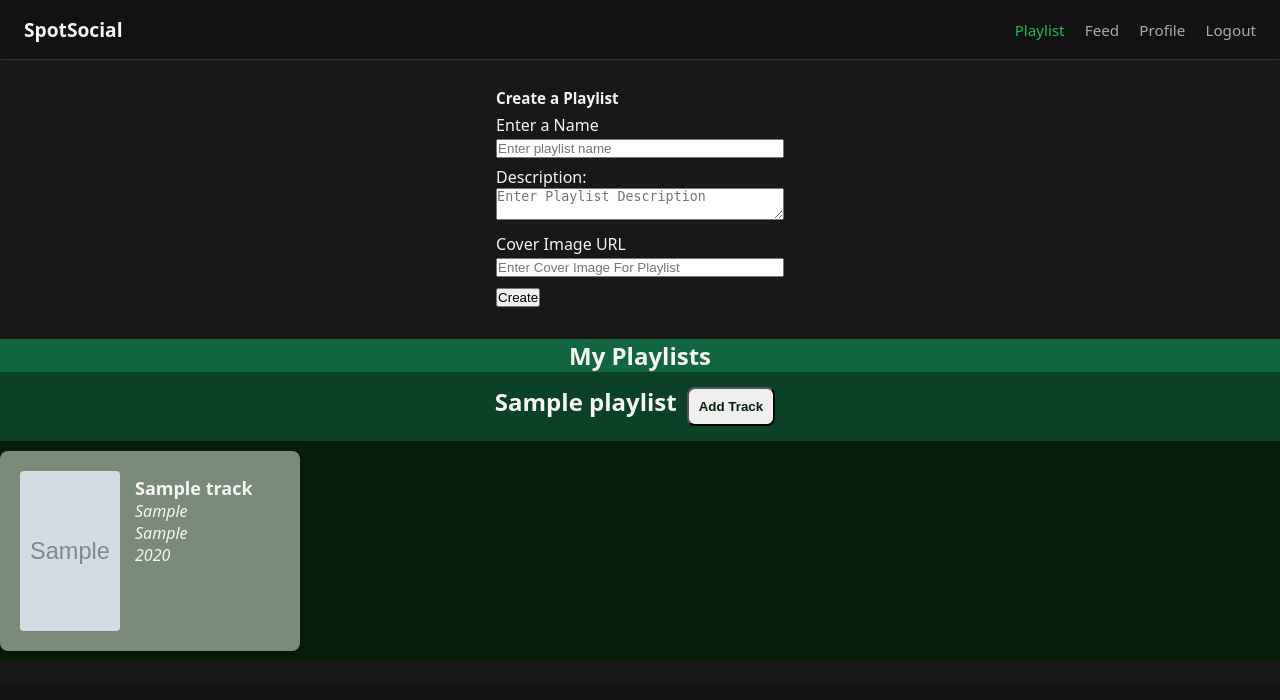
After one commit to see128791/CS480-Poject1, a Flask app: page /playlist in a window 1280 px wide. The commit adds this page. Shown: the top 700 px of the page. Run offline with Flask 3, Linux system fonts and the light colour scheme; the visitor is signed in with stand-in values (Sample User, id 1); tables that the repository leaves empty hold one stand-in row (values such as "Sample post"); grey boxes marked "Sample" are stand-in pictures.

Commit message:
added playlist page and functionalities

```diff
--- a/app.py
+++ b/app.py
@@ -5,8 +5,8 @@ import random
 
 DB_CONFIG = {
     "host": "127.0.0.1",
-    "user": "root",
-    "password": "Ginger03.",
+    "user": "",
+    "password": "",
     "database": "SpotSocialDB",
 }
 
@@ -860,6 +860,215 @@ def feed():
         cursor.close()
         conn.close()
 
+@app.route("/playlist")
+def playlist():
+    user_id = session.get("user_id")
+    if not user_id:
+        return redirect(url_for("login_user"))
+    conn = get_db_connection()
+    if conn is None:
+        return "DB error", 500
+    cursor = conn.cursor(dictionary=True)
+    try:
+        cursor.execute(
+            """
+            SELECT
+                CASE
+                    WHEN User_ID_1 = %s THEN User_ID_2
+                    ELSE User_ID_1
+                END AS Friend_ID
+            FROM Friendships
+            WHERE (User_ID_1 = %s OR User_ID_2 = %s)
+            AND Status = 'Accepted'
+            """,
+            (user_id, user_id, user_id),
+        )
+        rows = cursor.fetchall()
+        friend_ids = [r["Friend_ID"] for r in rows]
+        feed_user_ids = [user_id] + friend_ids
+        if not feed_user_ids:
+            feed_posts = []
+        else:
+            placeholders = ", ".join(["%s"] * len(feed_user_ids))
+            query = f"""
+                SELECT p.Post_ID,
+                    p.Caption,
+                    p.Time,
+                    t.Name AS Track_Name,
+                    t.Artist,
+                    t.Cover_Image,
+                    u.Display_Name,
+                    u.Username,
+                    u.Profile_Picture,
+                    COALESCE(lc.LikeCount, 0) AS Like_Count,
+                    COALESCE(cc.CommentCount, 0) AS Comment_Count
+                FROM Posts p
+                JOIN Tracks t ON p.Track_ID = t.Track_ID
+                JOIN Users u ON p.User_ID = u.User_ID
+                LEFT JOIN (
+                    SELECT Post_ID, COUNT(*) AS LikeCount
+                    FROM Likes
+                    GROUP BY Post_ID
+                ) lc ON p.Post_ID = lc.Post_ID
+                LEFT JOIN (
+                    SELECT Post_ID, COUNT(*) AS CommentCount
+                    FROM Comments
+                    GROUP BY Post_ID
+                ) cc ON p.Post_ID = cc.Post_ID
+                WHERE p.User_ID IN ({placeholders})
+                ORDER BY p.Time DESC
+                LIMIT 50
+            """
+            cursor.execute(query, tuple(feed_user_ids))
+            feed_posts = cursor.fetchall()
+        return render_template("playlist.html", posts=feed_posts, user_id=user_id)
+    finally:
+        cursor.close()
+        conn.close()
+
+
+@app.route("/posts/playlist", methods=["POST"])
+def post_playlist():
+    user_id = session.get("user_id")
+    if not user_id:
+        return jsonify({"message": "Not logged in"}), 401
+    data = request.get_json() if request.is_json else request.form
+    Name = data.get("Name", "").strip()
+    Description = data.get("Description", "").strip()
+    Cover_Image = data.get("Cover_Image", "").strip()
+    Is_Favorites = 0
+    if not Name:
+        return jsonify({"message": "Name cannot be empty"}), 400
+    conn = get_db_connection()
+    if conn is None:
+        return jsonify({"message": "DB connection error"}), 500
+    cursor = conn.cursor()
+    try:
+        cursor.execute("SELECT COALESCE(MAX(Playlist_ID), 0) FROM Playlists")
+        max_id = cursor.fetchone()[0]
+        new_playlist_id = max_id + 1
+        cursor.execute(
+            """
+            INSERT INTO Playlists (Playlist_ID, User_ID, Name, Description, Cover_Image, Is_Favorites)
+            VALUES (%s, %s, %s, %s, %s, %s)
+            """,
+            (new_playlist_id, user_id, Name, Description, Cover_Image, Is_Favorites),
+        )
+        conn.commit()
+        return (
+            jsonify(
+                {
+                    "Message": "playlist added"
+                }
+            ),
+            201,
+        )
+    except Exception as e:
+        conn.rollback()
+        return jsonify({"message": f"Error adding playlist: {e}"}), 500
+    finally:
+        cursor.close()
+        conn.close()
+
+
+@app.route("/playlist/get", methods=["GET"])
+def get_playlists():
+    user_id = session.get("user_id")
+    if not user_id:
+        return jsonify({"message": "Not logged in"}), 401
+
+    conn = get_db_connection()
+    if conn is None:
+        return jsonify({"message": "DB connection error"}), 500
+
+    cursor = conn.cursor()
+    try:
+        cursor.execute(
+            """
+            SELECT Playlist_ID, Name, Description, Cover_Image, Is_Favorites
+            FROM Playlists
+            WHERE User_ID = %s
+            ORDER BY Is_Favorites DESC, Name ASC;
+            """,
+            (user_id,),
+        )
+
+        playlists = cursor.fetchall()
+        return playlists
+    except Exception as e:
+        conn.rollback()
+        return jsonify({"message": f"Error adding playlist: {e}"}), 500
+    finally:
+        cursor.close()
+        conn.close()
+
+@app.route("/playlist/get/contents/tracks/<int:playlist_id>")
+def get_playlist_tracks(playlist_id):
+    conn = get_db_connection()
+    if conn is None:
+        return jsonify({"message": "DB connection error"}), 500
+
+    cursor = conn.cursor()
+    try:
+        cursor.execute(
+            """
+            SELECT Playlists.Playlist_ID, Tracks.Name, Tracks.Album, Tracks.Cover_Image, Tracks.Artist, Tracks.Year
+            FROM Playlists
+            JOIN Playlist_Contents ON Playlists.Playlist_ID = Playlist_Contents.Playlist_ID
+            JOIN Tracks ON Playlist_Contents.Track_ID = Tracks.Track_ID
+            WHERE Playlists.Playlist_ID = %s
+            ORDER BY Tracks.Album, Tracks.Name;
+            """,
+            (playlist_id,),
+        )
+
+        tracks = cursor.fetchall()
+        return tracks
+    except Exception as e:
+        conn.rollback()
+        print(e)
+        return jsonify({"message": f"Error adding playlist: {e}"}), 500
+    finally:
+        cursor.close()
+        conn.close()
+
+@app.route("/posts/playlist/content", methods=["POST"])
+def post_playlist_content():
+    user_id = session.get("user_id")
+    if not user_id:
+        return jsonify({"message": "Not logged in"}), 401
+    data = request.get_json() if request.is_json else request.form
+    Track_ID = data.get("Track_ID", "").strip()
+    Playlist_ID = data.get("Playlist_ID", "").strip()
+    conn = get_db_connection()
+    if conn is None:
+        return jsonify({"message": "DB connection error"}), 500
+    cursor = conn.cursor()
+    try:
+        cursor.execute(
+            """
+            INSERT INTO Playlist_Contents (Playlist_ID, Track_ID)
+            VALUES (%s, %s)
+            """,
+            (Playlist_ID, Track_ID),
+        )
+        conn.commit()
+        return (
+            jsonify(
+                {
+                    "Message": "playlist added"
+                }
+            ),
+            201,
+        )
+    except Exception as e:
+        conn.rollback()
+        return jsonify({"message": f"Error adding playlist: {e}"}), 500
+    finally:
+        cursor.close()
+        conn.close()
+
+
 if __name__ == "__main__":
     print(app.url_map)
     app.run(debug=True)
--- a/static/styles.css
+++ b/static/styles.css
@@ -295,3 +295,90 @@ h3 {
     font-size: 0.8rem;
     color: #aaa;
 }
+
+.playlist-add {
+    background-color: #181818;
+    border-radius: 8px;
+    padding: 16px;
+    box-shadow: 0 0 0 1px #222;
+    display: flex;
+    justify-content: center; /* Centers children horizontally */
+}
+
+.playlist-list {
+    background-color: #181818;
+
+}
+
+.playlist-list-title {
+    text-align: center;
+    background-color: #12663f;
+}
+
+.track-container {
+    display:flex;
+    overflow-x: auto;
+    padding: 10px 0;
+    gap: 20px;
+    scrollbar-width: thin;
+    min-height: 210px;
+    background-color: #051f0b;
+}
+
+.playlist-names {
+    text-align: center;
+    padding-top: 5px;
+    padding-bottom: 5px;
+    background-color: #0b4127;
+}
+
+.track-card {
+    flex: 0 0 300px;
+    height: 200px;
+    background-color: rgb(122, 139, 122);
+    border-radius: 8px;
+    padding: 20px;
+    box-shadow: 0 4px 8px rgba(0, 0, 0, 0.3);
+    display: flex;
+    justify-content: space-between;
+    position: relative;
+    gap: 15px;
+}
+
+.add-track-btn {
+    margin: 10px;
+    padding: 10px;
+    border-radius: 8px;
+    font-weight: bold;
+    color: #051f0b;
+
+}
+
+.track-card-name {
+    font-weight: bold;
+    font-size: 18px;
+}
+
+.track-card-rest {
+    font-style: italic;
+}
+
+.track-image-container {
+    flex: 0 0 100px;
+    overflow: hidden;
+    border-radius: 4px;
+}
+
+.track-image {
+    width: 100%;
+    height: 100%;
+    object-fit: cover;
+}
+
+.track-details {
+    flex-grow: 1;
+    display: flex;
+    flex-direction: column;
+    justify-content: flex-start;
+    padding: 5px 0;
+}
--- a/templates/feed.html
+++ b/templates/feed.html
@@ -10,6 +10,7 @@
 <header class="top-header">
     <div class="logo">SpotSocial</div>
     <nav class="top-nav">
+        <a href="/playlist">Playlist</a>
         <a href="/feed" class="active">Feed</a>
         <a href="/profile">Profile</a>
         <a href="/login">Logout</a>
--- /dev/null
+++ b/templates/playlist.html
@@ -0,0 +1,268 @@
+<!DOCTYPE html>
+<html lang="en">
+<head>
+    <meta charset="UTF-8">
+    <title>SpotSocial Feed</title>
+    <meta name="viewport" content="width=device-width, initial-scale=1.0">
+    <link rel="stylesheet" href="/static/styles.css">
+</head>
+<body>
+<header class="top-header">
+    <div class="logo">SpotSocial</div>
+    <nav class="top-nav">
+        <a href="/playlist" class="active">Playlist</a>
+        <a href="/feed">Feed</a>
+        <a href="/profile">Profile</a>
+        <a href="/login">Logout</a>
+    </nav>
+</header>
+
+<main>
+    <section class="playlist-add">
+        <div style="margin-bottom:16px;">
+            <h3>Create a Playlist</h3>
+            <div style="margin-bottom:8px;">
+                <label>Enter a Name</label>
+                <input type="text" id="track-playlist-name"
+                       placeholder="Enter playlist name" style="width:100%;">
+            </div>
+
+            <div style="margin-bottom:8px;">
+                <label>Description:</label><br>
+                <textarea rows="2" style="width:100%;" placeholder="Enter Playlist Description" id="track-description"></textarea>
+            </div>
+
+            <div style="margin-bottom:8px;">
+                <label>Cover Image URL</label><br>
+                <input type="text" placeholder="Enter Cover Image For Playlist" style="width: 100%" id="track-cover-image">
+            </div>
+            <button id="create-playlist-btn">Create</button>
+        </div>
+    </section>
+
+    <section class="playlist-list">
+        <div>
+            <h1 class="playlist-list-title">My Playlists</h1>
+        </div>
+
+        <div id="track-playlist-list"></div>
+
+        <script>
+            playlistList = document.getElementById('track-playlist-list');
+
+            async function addPlaylistContent(playlist_id, track_id) {
+                console.log(playlist_id, track_id);
+                try {
+                    const res = await fetch('/posts/playlist/content', {
+                    method: 'POST',
+                    headers: {'Content-Type': 'application/json'},
+                    body: JSON.stringify({
+                        Playlist_ID: playlist_id,
+                        Track_ID: track_id
+                    })
+                });
+
+                const data = await res.json();
+                if (!res.ok) {
+                    alert(data.message || 'Error adding playlist.');
+                    return;
+                }
+                alert("Playlist created successfully!")
+                window.location.reload();
+                } catch (err) {
+                    console.error(err);
+                    alert('Error creating playlist.');
+                }
+            }
+
+            function createTrackCard(track) {
+                console.log(track);
+                card = document.createElement('div');
+                card.classList.add("track-card");
+
+                const image_container = document.createElement('div');
+                image_container.classList.add("track-image-container");
+
+                const track_image = document.createElement('img');
+                track_image.classList.add("track-image")
+                track_image.src = track[3];
+
+                image_container.appendChild(track_image);
+                card.appendChild(image_container);
+
+                const detail_div = document.createElement('div');
+                detail_div.classList.add("track-details");
+
+
+                track_name = document.createElement('p');
+                track_name.textContent = track[1];
+                track_name.classList.add("track-card-name")
+
+                track_year = document.createElement('p');
+                track_year.textContent = track[5];
+                track_year.classList.add("track-card-rest")
+
+                track_album = document.createElement('p');
+                track_album.textContent = track[2];
+                track_album.classList.add("track-card-rest");
+
+                track_artist = document.createElement('p');
+                track_artist.textContent = track[4];
+                track_artist.classList.add("track-card-rest")
+
+
+                detail_div.appendChild(track_name);
+                detail_div.appendChild(track_artist);
+                detail_div.appendChild(track_album);
+                detail_div.appendChild(track_year);
+
+
+                card.appendChild(detail_div)
+                return card
+            }
+
+            async function fetchTrack(playlist_id) {
+                const response = await fetch(`/playlist/get/contents/tracks/${playlist_id}`, {
+                    METHOD: 'GET'
+                })
+                if (!response.ok) {
+                    alert(`Failed to fetch tracks for ${playlist_id}`)
+                }
+
+                const tracks = await response.json();
+                console.log(tracks)
+                return tracks;
+            }
+
+            async function fetchPlaylists() {
+                const response = await fetch("/playlist/get", {
+                    method: 'GET'
+                })
+                if (!response.ok) {
+                    alert("Failed to fetch playlists")
+                    return;
+                }
+                const playlists = await response.json();
+
+                for (const playlist of playlists) {
+                    const tracks = await fetchTrack(playlist[0]);
+                    console.log(tracks)
+
+                    const name = document.createElement('h2');
+                    name.textContent = playlist[1];
+                    name.classList.add("playlist-names");
+
+                    const addTrackButton = document.createElement('button')
+                    addTrackButton.innerText = "Add Track"
+                    addTrackButton.id = playlist[0]
+                    addTrackButton.classList.add("add-track-btn")
+                    addTrackButton.addEventListener('click', async () => {
+                        track_q = prompt("Search Track (enter name or artist):")
+                        if (!track_q) {
+                            alert('Please enter a search term.');
+                            return;
+                        }
+                        const res = await fetch(`/tracks/search?q=${encodeURIComponent(track_q)}`);
+                        const data = await res.json();
+                        if (!Array.isArray(data) || data.length === 0) {
+                            alert('No tracks found.');
+                            return;
+                        }
+                        tracks_s = "";
+                        const id_set = new Set();
+                        for (const track of data) {
+                            tracks_s += `${track.Track_ID}. ${track.Name} ${track.Album} ${track.Year} \n`
+                            id_set.add(track.Track_ID)
+                        }
+                        console.log(tracks_s);
+                        track_id = prompt(`Search Results:\n ${tracks_s} \n Enter a Track ID:`);
+                        if (!track_id || !id_set.has(Number(track_id))) {
+                            alert("Invalid ID");
+                            return;
+                        }
+                        post_res = await addPlaylistContent(addTrackButton.id, track_id)
+                        console.log(post_res)
+
+                    })
+
+                    scrollView = document.createElement('div');
+                    scrollView.classList.add('track-container');
+
+                    tracks.forEach(track => {
+                        trackCard = createTrackCard(track)
+                        // temp = document.createElement('div')
+                        // temp.classList.add("track-card")
+                        // placeholder = document.createElement('p')
+                        // placeholder.textContent = "This is a very long long long long placeholder"
+                        // temp.appendChild(placeholder)
+                        scrollView.appendChild(trackCard)
+                    });
+
+
+                    name.appendChild(addTrackButton);
+                    playlistList.appendChild(name);
+                    playlistList.appendChild(scrollView);
+                    playlistList.appendChild(document.createElement('br'));
+                };
+            }
+            document.addEventListener('DOMContentLoaded', fetchPlaylists);
+        </script>
+
+    </section>
+
+</main>
+
+<script>
+document.addEventListener('DOMContentLoaded', () => {
+    const playlistNameInput = document.getElementById('track-playlist-name');
+    const playlistDescInput = document.getElementById('track-description');
+    const playlistCoverImage = document.getElementById('track-cover-image');
+    const createPlaylistBtn = document.getElementById('create-playlist-btn');
+
+    let playlistName = null;
+    const USER_ID = {{ user_id|tojson }};
+
+    createPlaylistBtn.addEventListener('click', async () => {
+
+        const playlistName = playlistNameInput.value.trim();
+        const playlistDesc = playlistDescInput.value.trim();
+        const playlistCovImg = playlistCoverImage.value.trim();
+
+        if (!playlistName) {
+            alert("please enter a playlist name")
+            return;
+        }
+        if (!USER_ID) {
+            alert("please login")
+            return;
+        }
+
+        try {
+            const res = await fetch('/posts/playlist', {
+                method: 'POST',
+                headers: {'Content-Type': 'application/json'},
+                body: JSON.stringify({
+                    user_id: USER_ID,
+                    Name: playlistName,
+                    Description: playlistDesc,
+                    Cover_Image: playlistCovImg
+                })
+            });
+
+            const data = await res.json();
+            if (!res.ok) {
+                alert(data.message || 'Error adding playlist.');
+                return;
+            }
+            alert("Playlist created successfully!")
+            window.location.reload();
+        } catch (err) {
+            console.error(err);
+            alert('Error creating playlist.');
+        }
+    });
+
+});
+</script>
+</body>
+</html>
--- a/templates/profile.html
+++ b/templates/profile.html
@@ -10,6 +10,7 @@
 <header class="top-header">
     <div class="logo">SpotSocial</div>
     <nav class="top-nav">
+        <a href="/playlist">Playlist</a>
         <a href="/feed">Feed</a>
         <a href="/profile" class="active">Profile</a>
         <a href="/login">Login</a>
```
